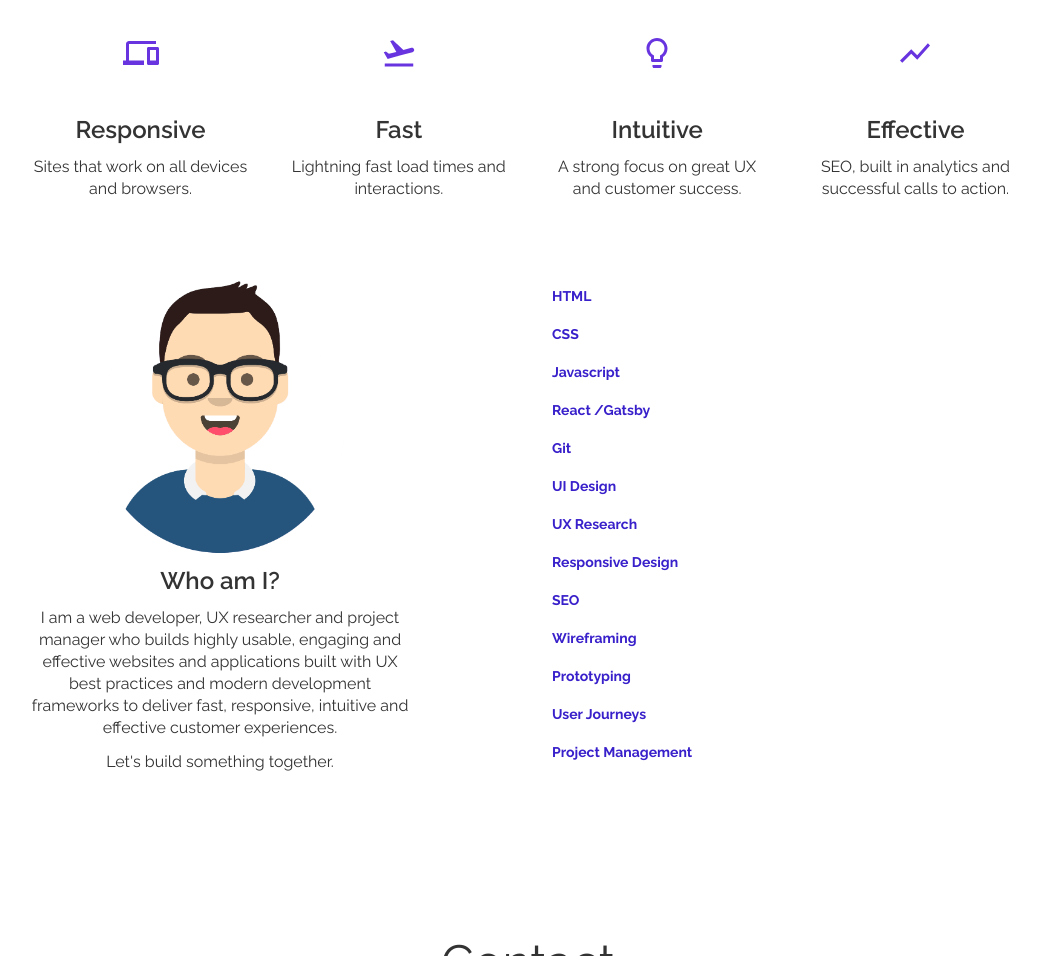
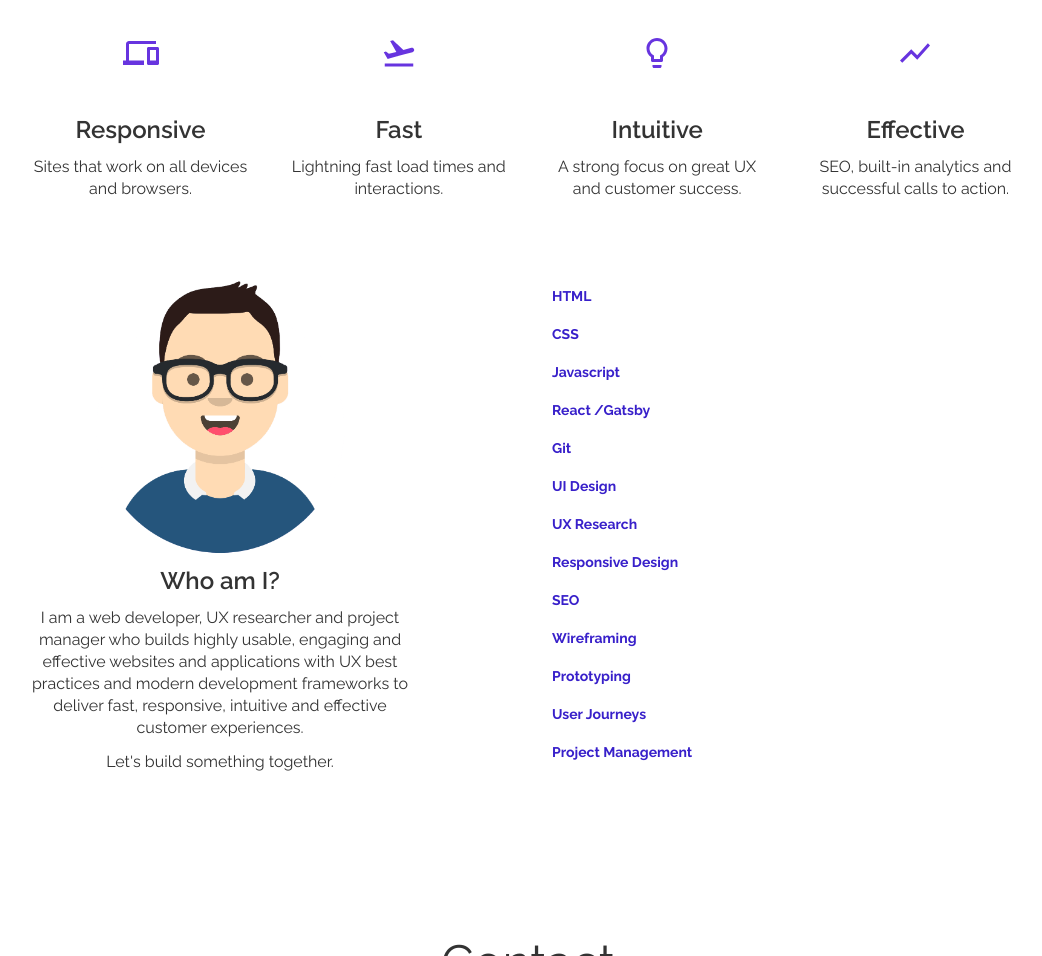
Before and after one commit to jspegele/Portfolio, a Gatsby site: page / in a window 1280 px wide. Shown: the part 1059-2015 px from the top of the page, without its empty margins (112-1154 px from the left). Built offline with nearby package versions, Linux system fonts and the light colour scheme; Gatsby itself is replaced by a stand-in of ours.

Commit message:
Fixed typos

```diff
--- a/src/components/about.js
+++ b/src/components/about.js
@@ -34,7 +34,7 @@ const About = () => (
           <div className={aboutStyles.service}>
           <div className={aboutStyles.icon}><MdShowChart size="3.6rem" /></div>
             <h4>Effective</h4>
-            <p>SEO, built in analytics and successful calls to action.</p>
+            <p>SEO, built-in analytics and successful calls to action.</p>
           </div>
           <div className={aboutStyles.attribution}>Icons made by <a href="https://www.flaticon.local/authors/freepik" title="Freepik">Freepik</a> from <a href="https://www.flaticon.local/" title="Flaticon">www.flaticon.local</a></div>
         </div>
@@ -43,7 +43,7 @@ const About = () => (
           <h4>Who am I?</h4>
           <p>
             I am a web developer, UX researcher and project manager who builds highly usable, engaging and
-            effective websites and applications built with UX best practices and modern development frameworks
+            effective websites and applications with UX best practices and modern development frameworks
             to deliver fast, responsive, intuitive and effective customer experiences.
           </p>
           {/* <p><a href="#contact">Let's build something together.</a></p> */}
```
